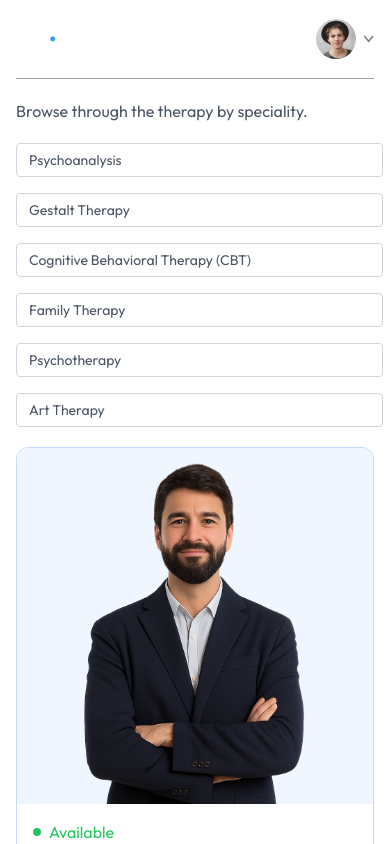
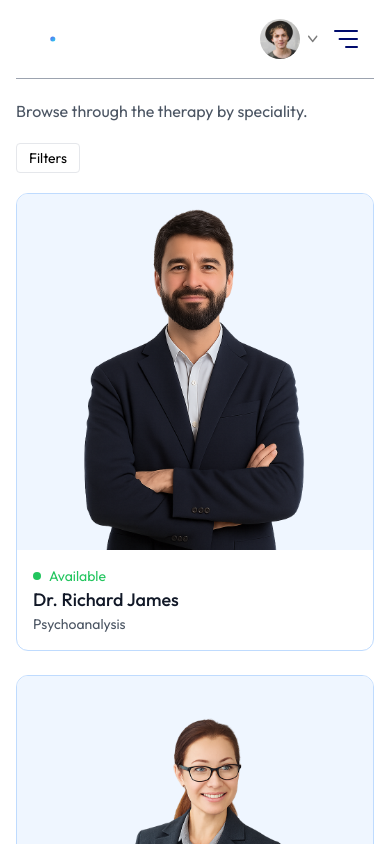
Before and after one commit to AureaCatena/clear-mind, a React (Vite) app in the folder frontend/: page /therapists in a window 390 px wide. Shown: the top 844 px of the page. Built offline with nearby package versions, Linux system fonts and the light colour scheme.

Commit message:
working on mobile version and added filter

```diff
--- a/frontend/src/components/Navbar.jsx
+++ b/frontend/src/components/Navbar.jsx
@@ -46,7 +46,20 @@ const Navbar = () => {
                 </div>
                 :<button onClick={()=>navigate('/login')} className='bg-primary text-white px-8 py-3 rounded-full font-light hidden md:block'>Create Account</button>
             }
-
+            <img onClick={()=>setShowMenu(true)} className='w-6 md:hidden'src={assets.menu_icon} alt=""/>
+            {/* ------ Mobile Menu ------ */}
+            <div className={` ${showMenu ? 'fixed w-full' : 'h-0 w-0'} md:hidden right-0 top-0 bottom-0 z-20 overflow-hidden bg-white transition-all`}>
+                <div className='flex items-center justify-between px-5 py-6'>
+                    <img className='w-36' src={assets.logo} alt="" />
+                    <img className='w-7' onClick={()=>setShowMenu(false)} src={assets.cross_icon} alt="" />
+                </div>
+                <ul className='flex flex-col items-center gap-2 mt-5 px-5 text-lg font-medium'>
+                   <NavLink  onClick={()=>setShowMenu(false)} to='/'><p className='px-4 py-2 rounded inline-block'>Home</p></NavLink>
+                   <NavLink  onClick={()=>setShowMenu(false)} to='/therapists'><p className='px-4 py-2 rounded inline-block'>ALL THERAPISTS</p></NavLink>
+                   <NavLink  onClick={()=>setShowMenu(false)} to='/about'><p className='px-4 py-2 rounded inline-block'>ABOUT</p></NavLink>
+                   <NavLink  onClick={()=>setShowMenu(false)} to='/contact'><p className='px-4 py-2 rounded inline-block'>CONTACT</p></NavLink>
+                </ul>
+            </div>
         </div>
     </div>
   )
--- a/frontend/src/index.css
+++ b/frontend/src/index.css
@@ -14,3 +14,9 @@
 ::-webkit-scrollbar{
     @apply hidden
 }
+
+@media (max-width:740px) {
+    .active p{
+        @apply text-white bg-primary
+    }
+}
--- a/frontend/src/pages/Therapists.jsx
+++ b/frontend/src/pages/Therapists.jsx
@@ -6,6 +6,8 @@ const Therapists = () => {
 
   const { speciality } = useParams()
   const [filterTherapist, setFilterTherapist] = useState([])
+  const [showFilter, setShowFilter] = useState(false)
+
   const navigate = useNavigate()
 
   const { therapists } = useContext(AppContext)
@@ -26,9 +28,10 @@ const Therapists = () => {
     <div>
         <p className='text-gray-600'>Browse through the therapy by speciality.</p>
         <div className='flex flex-col sm:flex-row items-start gap-5 mt-5'>
-          <div className='flex flex-col gap-4 text-sm text-gray-600'>
+          <button className={`py-1 px-3 border rounded text-sm transition-all sm:hidden ${showFilter ? 'bg-primary text-white' : '' }`} onClick={()=>setShowFilter(prev => !prev)}>Filters</button>
+          <div className={`flex-col gap-4 text-sm text-gray-600 ${showFilter ? 'flex' : 'hidden sm:flex'}`}>
             <p onClick={()=> speciality === 'Psychoanalysis' ? navigate('/therapists') : navigate ('/therapists/Psychoanalysis')} className={`w-[94vw] sm:w-auto pl-3 py-1.5 pr-16 border border-gray-300 rounded transition-all cursor-pointer ${speciality === "Psychoanalysis" ? "bg-indigo-100 text-black" : ""}`} >Psychoanalysis</p>
-            <p onClick={()=> speciality === 'Gestalt Therapy' ? navigate('/therapists') : navigate ('/therapists/Gestalt Therapy')} className={`w-[94vw] sm:w-auto pl-3 py-1.5 pr-16 border border-gray-300 rounded transition-all cursor-pointer ${speciality === "Gestalt Therapy" ? "bg-indigo-100  text-black" : ""}`} >Gestalt Therapy</p>
+            <p onClick={()=> speciality === 'Gestalt Therapy' ? navigate('/therapists') : navigate ('/therapists/Gestalt Therapy')} className={`w-[94vw] sm:w-auto pl-3 py-1.5 pr-16 border border-gray-300 rounded transition-all cursor-pointer ${speciality === "Gestalt Therapy" ? "bg-indigo-100 text-black" : ""}`} >Gestalt Therapy</p>
             <p onClick={()=> speciality === 'Cognitive Behavioral Therapy (CBT)' ? navigate('/therapists') : navigate ('/therapists/Cognitive Behavioral Therapy (CBT)')} className={`w-[94vw] sm:w-auto pl-3 py-1.5 pr-16 border border-gray-300 rounded transition-all cursor-pointer ${speciality === "Cognitive Behavioral Therapy (CBT)" ? "bg-indigo-100 text-black" : ""}`} >Cognitive Behavioral Therapy (CBT)</p>
             <p onClick={()=> speciality === 'Family Therapy' ? navigate('/therapists') : navigate ('/therapists/Family Therapy')} className={`w-[94vw] sm:w-auto pl-3 py-1.5 pr-16 border border-gray-300 rounded transition-all cursor-pointer ${speciality === "Family Therapy" ? "bg-indigo-100 text-black" : ""}`} >Family Therapy</p>
             <p onClick={()=> speciality === 'Psychotherapy' ? navigate('/therapists') : navigate ('/therapists/Psychotherapy')} className={`w-[94vw] sm:w-auto pl-3 py-1.5 pr-16 border border-gray-300 rounded transition-all cursor-pointer ${speciality === "Psychotherapy" ? "bg-indigo-100 text-black" : ""}`} >Psychotherapy</p>
@@ -40,7 +43,7 @@ const Therapists = () => {
                 <div onClick={()=>navigate(`/appointment/${item._id}`)} className='border border-blue-200 rounded-xl overflow-hidden cursor-pointer hover:translate-y-[-10px] transition-all duration-500' key={index}>
                   <img className='bg-blue-50' src={item.image} alt=""/>
                   <div className='p-4'>
-                      <div className='flex items-center gap-2 text-cm text-center text-green-500'>
+                      <div className='flex items-center gap-2 text-sm text-center text-green-500'>
                           <p className='w-2 h-2 bg-green-500 rounded-full'></p><p>Available</p>
                       </div>
                       <p className='text-gray-900 text-lg font-medium'>{item.name}</p>
```
